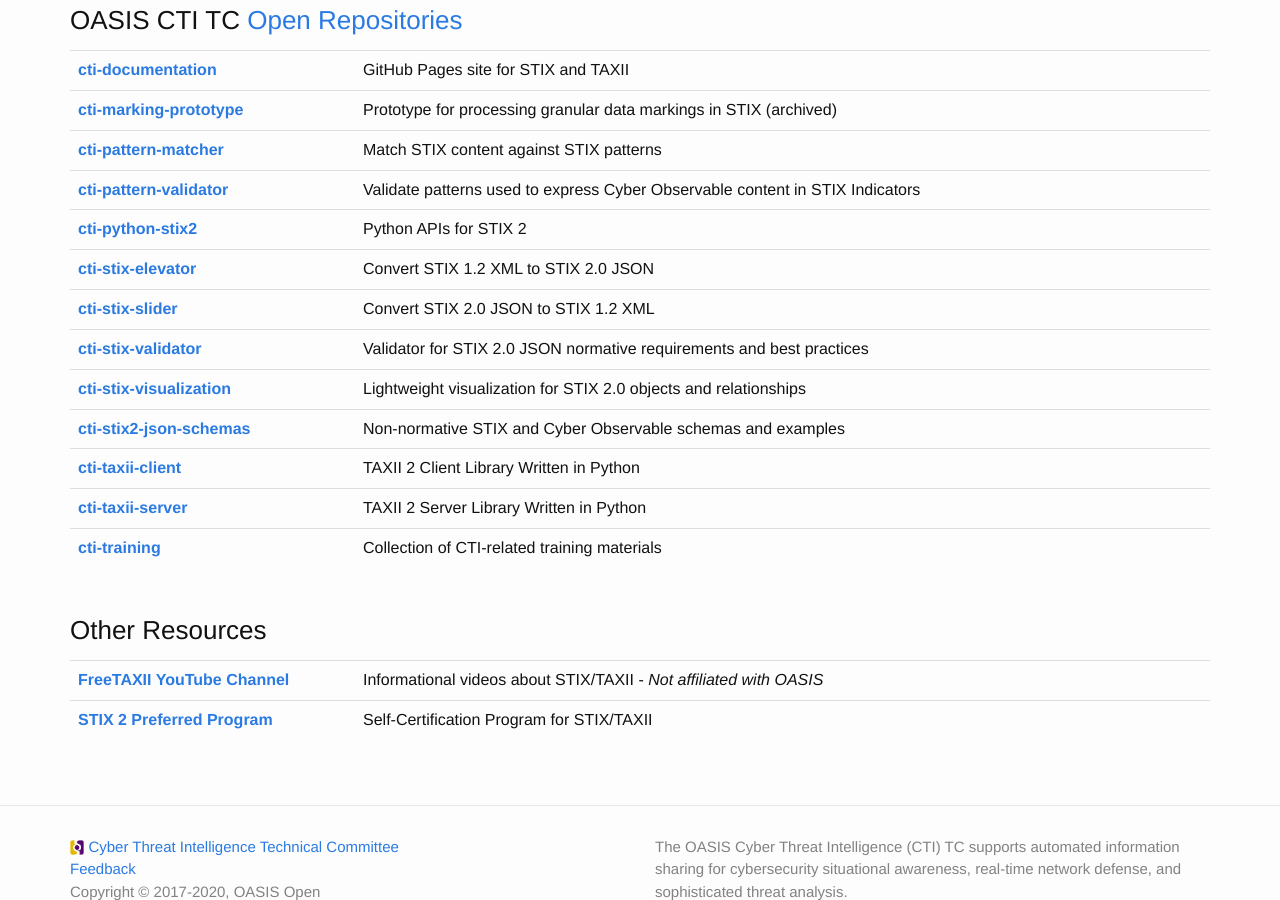
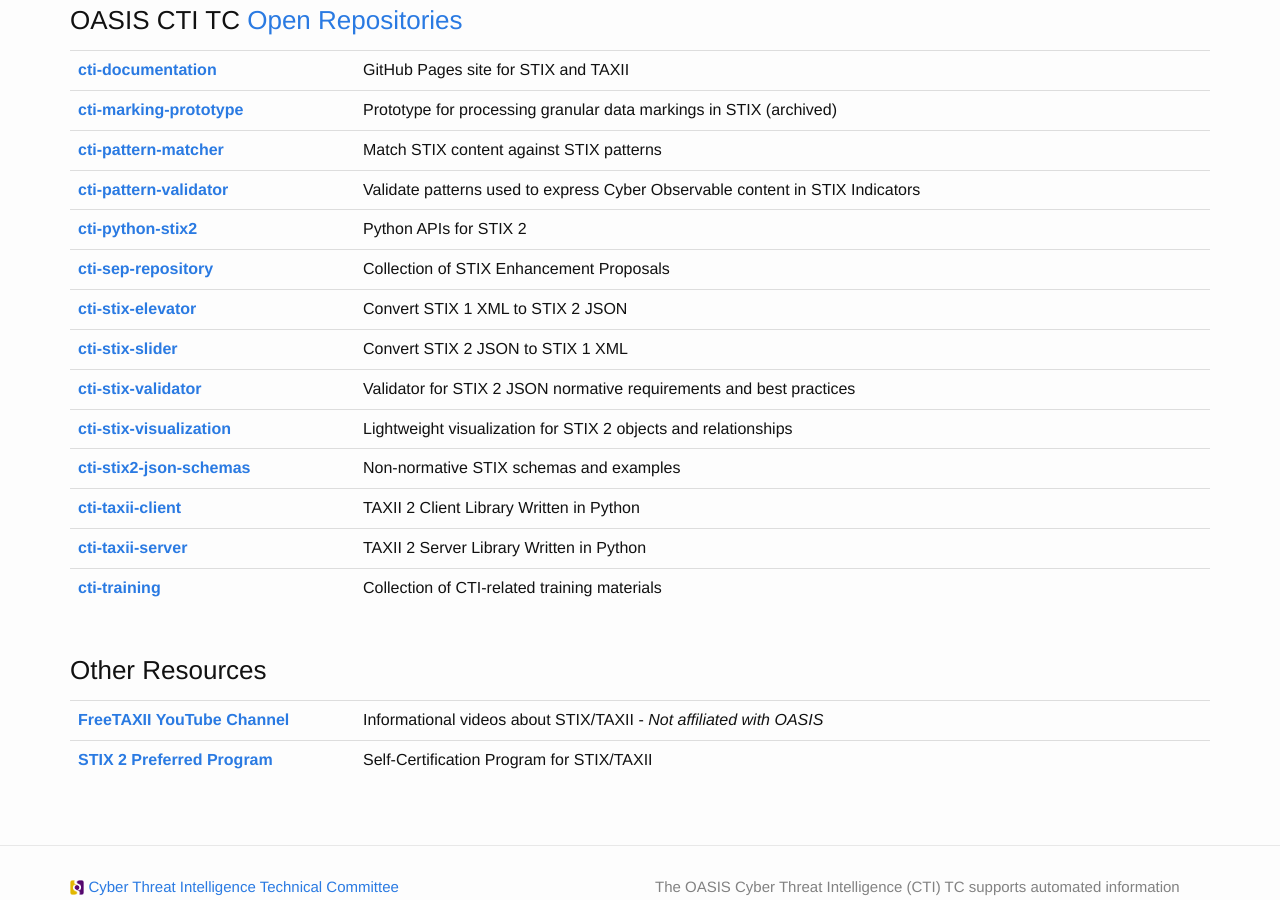
Before and after one commit to oasis-open/cti-documentation, a Jekyll site: the page built from resources.md, in a window 1280 px wide and 900 px high, scrolled down 1526 px. Built offline with Jekyll 4.4.1, drawn with Linux system fonts in a browser that asks for light colours.

Commit message:
Update OASIS Open Repo list

```diff
--- a/resources.md
+++ b/resources.md
@@ -64,11 +64,12 @@
 | [**cti-pattern-matcher**](https://github.com/oasis-open/cti-pattern-matcher){: target="_blank"} | Match STIX content against STIX patterns |
 | [**cti-pattern-validator**](https://github.com/oasis-open/cti-pattern-validator){: target="_blank"} | Validate patterns used to express Cyber Observable content in STIX Indicators |
 | [**cti-python-stix2**](https://github.com/oasis-open/cti-python-stix2){: target="_blank"} | Python APIs for STIX 2 |
-| [**cti-stix-elevator**](https://github.com/oasis-open/cti-stix-elevator){: target="_blank"} | Convert STIX 1.2 XML to STIX 2.0 JSON |
-| [**cti-stix-slider**](https://github.com/oasis-open/cti-stix-slider){: target="_blank"} | Convert STIX 2.0 JSON to STIX 1.2 XML |
-| [**cti-stix-validator**](https://github.com/oasis-open/cti-stix-validator){: target="_blank"} | Validator for STIX 2.0 JSON normative requirements and best practices |
-| [**cti-stix-visualization**](https://github.com/oasis-open/cti-stix-visualization){: target="_blank"} | Lightweight visualization for STIX 2.0 objects and relationships |
-| [**cti-stix2-json-schemas**](https://github.com/oasis-open/cti-stix2-json-schemas){: target="_blank"} | Non-normative STIX and Cyber Observable schemas and examples |
+| [**cti-sep-repository**](https://github.com/oasis-open/cti-sep-repository){: target="_blank"} | Collection of STIX Enhancement Proposals |
+| [**cti-stix-elevator**](https://github.com/oasis-open/cti-stix-elevator){: target="_blank"} | Convert STIX 1 XML to STIX 2 JSON |
+| [**cti-stix-slider**](https://github.com/oasis-open/cti-stix-slider){: target="_blank"} | Convert STIX 2 JSON to STIX 1 XML |
+| [**cti-stix-validator**](https://github.com/oasis-open/cti-stix-validator){: target="_blank"} | Validator for STIX 2 JSON normative requirements and best practices |
+| [**cti-stix-visualization**](https://github.com/oasis-open/cti-stix-visualization){: target="_blank"} | Lightweight visualization for STIX 2 objects and relationships |
+| [**cti-stix2-json-schemas**](https://github.com/oasis-open/cti-stix2-json-schemas){: target="_blank"} | Non-normative STIX schemas and examples |
 | [**cti-taxii-client**](https://github.com/oasis-open/cti-taxii-client){: target="_blank"} | TAXII 2 Client Library Written in Python |
 | [**cti-taxii-server**](https://github.com/oasis-open/cti-taxii-server){: target="_blank"} | TAXII 2 Server Library Written in Python |
 | [**cti-training**](https://github.com/oasis-open/cti-training){: target="_blank"} | Collection of CTI-related training materials |
```
